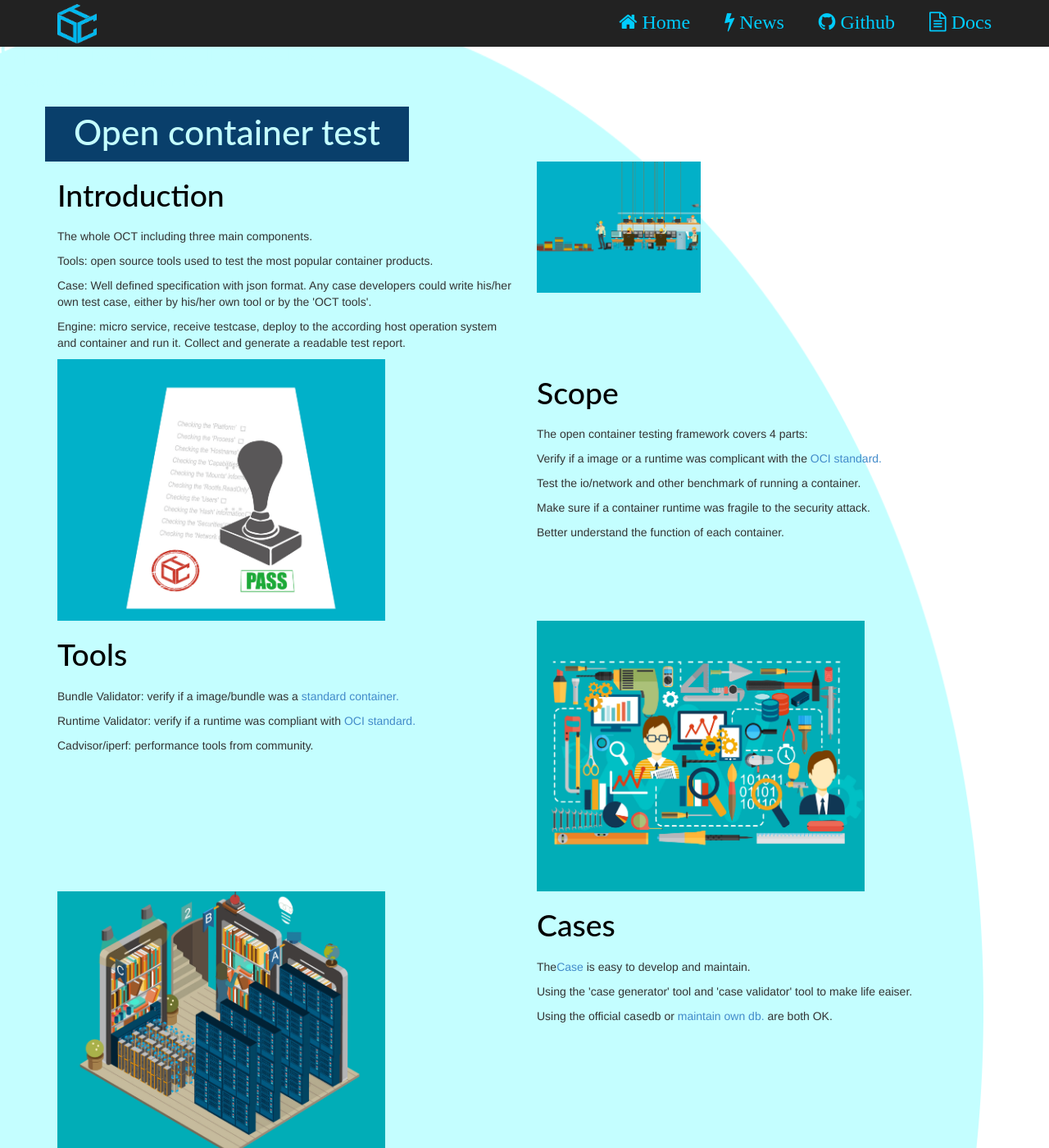
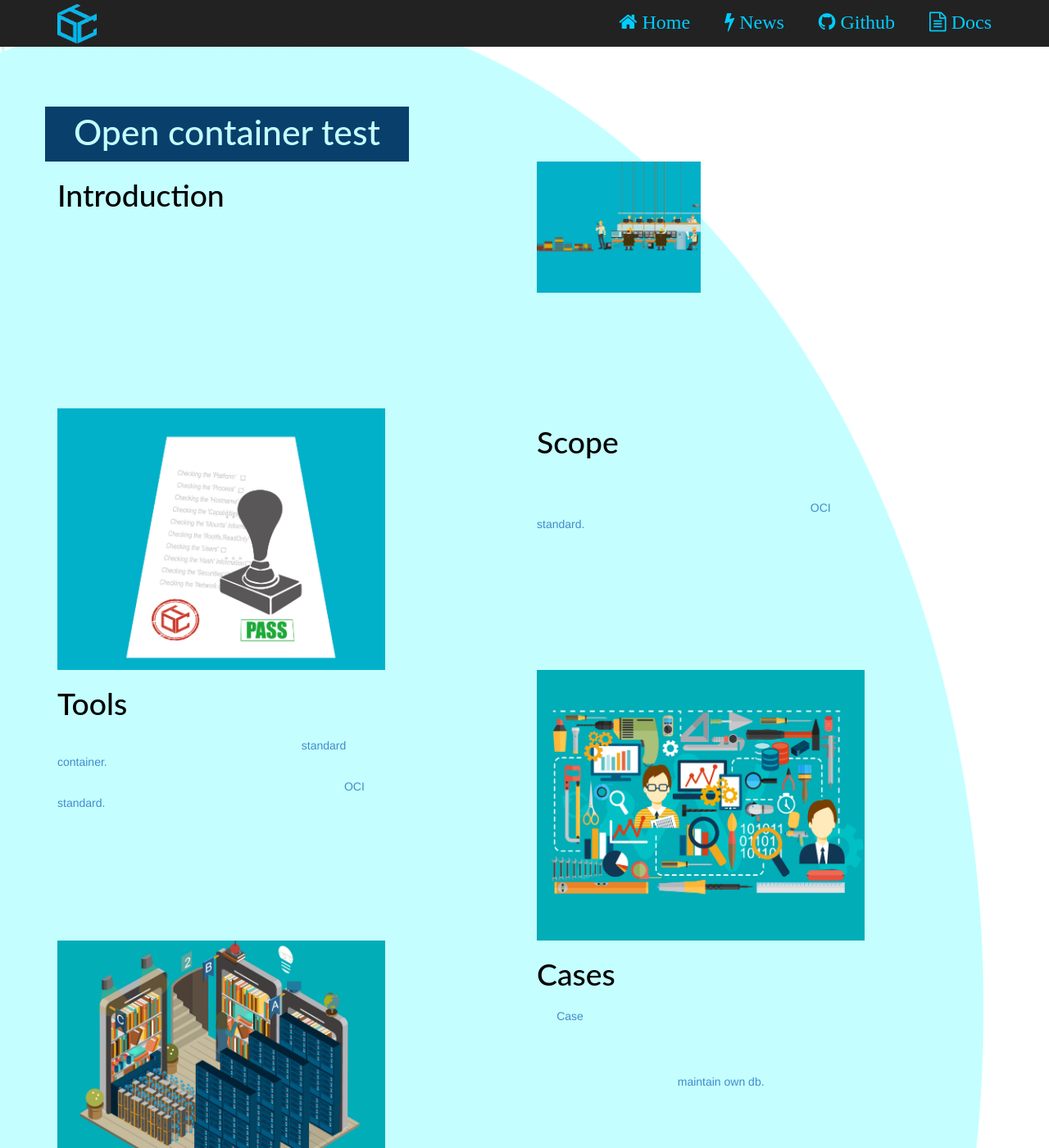
Before and after one commit to ociweb/ociweb.github.io, a Jekyll site: the page index.html, which Jekyll copies as it is, in a window 1280 px wide and 1400 px high. Shown: the whole window at 82% size. Built offline with Jekyll 4.4.1, drawn with Linux system fonts in a browser that asks for light colours; some web fonts are replaced.

Commit message:
Update style.css

```diff
--- a/assets/css/style.css
+++ b/assets/css/style.css
@@ -281,3 +281,9 @@ h3 {
 .footer .copyright a:hover {
   text-decoration: underline;
 }
+p{
+  color:#c4feff;
+  size:10pt;
+  font:DokChampa;
+  margin-right:150px;
+}
```
